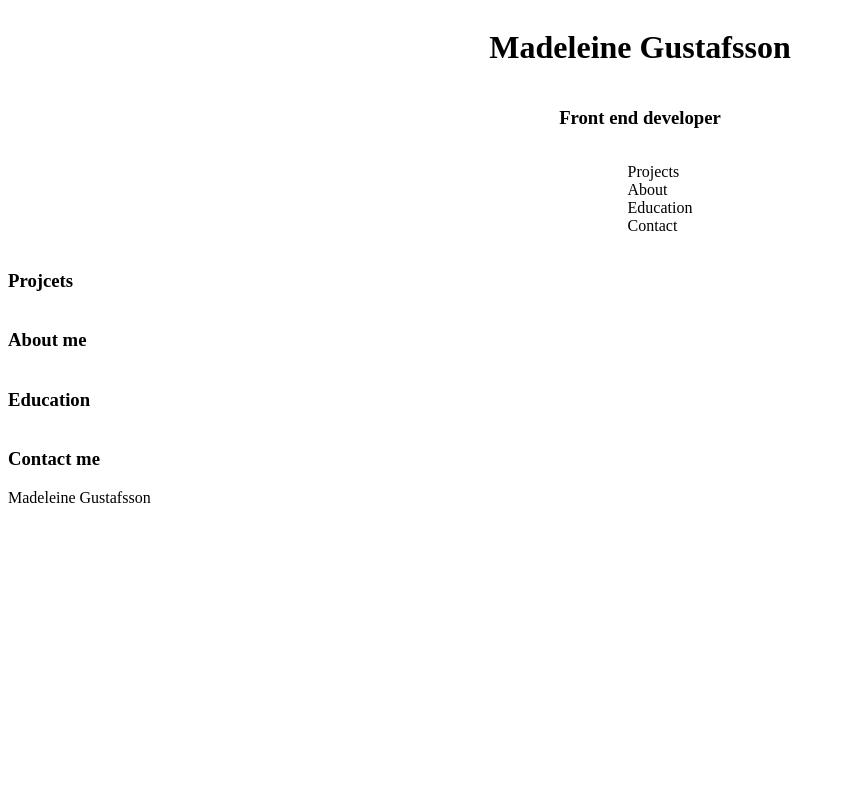
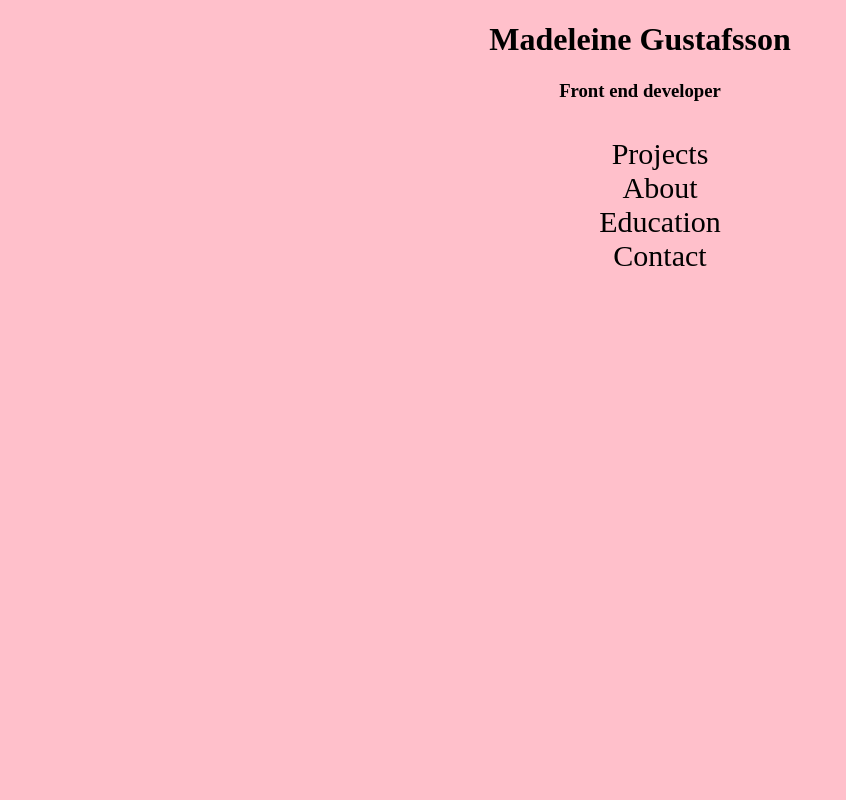
Before and after one commit to MadeleineGustafson/madde_cv, a plain HTML site: page index.html in a window 1280 px wide. Shown: the top 800 px of the page, without its empty margins (0-846 px from the left). Drawn offline with Linux system fonts and the light colour scheme.

Commit message:
change of layout + added dropdown menu

```diff
--- a/desktop.css
+++ b/desktop.css
@@ -1,12 +1,33 @@
 @media (min-width: 900px) {
-    .header-mobile {
-        display: none;
 
-    }
+   .hamburger {
+    display: none;
+   }
 
-    .header-desktop {
-        display: block;
-        display: flex;
-        text-align: center;
-    }
+   nav {
+    height: 20rem;
+    overflow: visible;
+   }
+
+   .project-section, .about-section, .education-section, .contact-section {
+    text-align: center;
+    display: flex;
+    align-items: center;
+    height: 50rem;
+    flex-direction: column;
+    border-bottom: 1px solid black;
+    padding-left: 4rem;
+    padding-right: 4rem;
+}
+
+.projektbox{
+    display: flex;
+    flex-direction: column;
+
   }
+
+  .myeducation, .aboutme, .contactme {
+   width: 50%;
+  }
+
+}
--- a/index.html
+++ b/index.html
@@ -5,42 +5,82 @@
     <meta http-equiv="X-UA-Compatible" content="IE=edge">
     <meta name="viewport" content="width=device-width, initial-scale=1.0">
     <title>Madeleine</title>
+    <script src="https://kit.fontawesome.com/4bcca7a847.js" crossorigin="anonymous"></script>
     <link rel="stylesheet" href="mobile.css">
     <link rel="stylesheet" href="tablet.css">
     <link rel="stylesheet" href="desktop.css">
+
+    <script src="main.js"></script>
 </head>
 <body>
-    <main>
-        <div class="header-desktop column" >
+
+    <div id="frontPage"></div>
+
+    <main id="main">
+    <div class="firstbox">
+        <div class="header-desktop " >
             <h1>Madeleine Gustafsson</h1>
             <h3>Front end developer</h3>
         </div>
 
-        <nav class="flex justify-center">
-            <ul>
-                <li>Projects</li>
-                <li>About</li>
-                <li>Education</li>
-                <li>Contact</li>
-            </ul>
-        </nav>
 
-        <div class="header-mobile column " >
-            <h1>Madeleine Gustafsson</h1>
-            <h3>Front end developer</h3>
+        <div id="hamburger" class="hamburger">
+            <i class="fa-solid fa-bars fa-xl"></i>
+        </div>
+        <div id="navigation" class="navigation">
+
+            <nav>
+                <ul>
+                    <li>
+                        <a href="#project-section">Projects</a>
+                    </li>
+                    <li>
+                        <a href="#about-section">About</a>
+                    </li>
+                    <li> <a href="#education-section">Education</a></li>
+                    <li>
+                        <a href="#contact-section">Contact</a>
+                    </li>
+                </ul>
+            </nav>
+
+
         </div>
 
-        <div id="project-section" class="project-section flex ">
-            <h3>Projcets</h3>
+
+    </div>
+
+
+
+
+        <div id="project-section" class="project-section ">
+            <h3>Projects</h3>
+            <div class="projectbox"></div>
+            <div class="myProjects">
+                <p>text based adventure</p>
+            </div>
+            <div class="myProjects">
+                <p>Coming soon</p>
+            </div>
+
         </div>
-        <div id="about-section" class="about-section flex">
+        <div id="about-section" class="about-section ">
             <h3>About me</h3>
+            <div class="aboutme">
+                <p>Lorem ipsum dolor sit amet consectetur adipisicing elit. Voluptatibus harum qui dolores quas, nulla modi alias itaque excepturi nemo veritatis perspiciatis quis distinctio dolore velit ipsum et eius repellat? Commodi.</p>
+            </div>
         </div>
-        <div id="education-section" class="education-section flex">
+        <div id="education-section" class="education-section ">
             <h3>Education</h3>
+            <div class="myeducation">
+                <p> Lorem ipsum dolor sit amet consectetur adipisicing elit. Expedita enim ad deserunt facilis, laborum vel quis velit nesciunt asperiores excepturi. Reprehenderit esse, exercitationem aut non quos cumque illo maiores veniam!</p>
+            </div>
         </div>
-        <div id="contact-section" class="contact-section flex">
+        <div id="contact-section" class="contact-section ">
             <h3>Contact me</h3>
+            <div class="contactme">
+                <p>Lorem ipsum, dolor sit amet consectetur adipisicing elit. Tempore optio quam aspernatur voluptas odit nisi eligendi iste, repudiandae, suscipit accusantium, sunt aliquid ullam saepe iure autem. Quis aliquam blanditiis facilis.</p>
+            </div>
         </div>
 
         <footer> Madeleine Gustafsson</footer>
--- /dev/null
+++ b/main.js
@@ -0,0 +1,17 @@
+window.addEventListener("DOMContentLoaded",main);
+
+function main() {
+
+    getDropdown();
+}
+
+
+function getDropdown () {
+    const hamburgerMenu = document.getElementById("hamburger");
+    hamburgerMenu.addEventListener("click", toggleMenu);
+}
+
+function toggleMenu() {
+    const nav = document.querySelector('nav');
+    nav.classList.toggle('dropdown');
+}
--- a/mobile.css
+++ b/mobile.css
@@ -1,23 +1,95 @@
-.header-desktop {
-    display: none;
+body {
+    margin: 0;
+    background-color: pink;
+}
+main {
+    display: flex;
+    flex-direction: column;
+    justify-content: center;
 }
 
-.header-mobile {
+/* Header area */
+
+.header-desktop {
+    width: 100%;
+    text-align: center;
+
+}
+
+/* Navigation menu */
+
+.navigation {
+    width: 100%;
+    height: 100%;
+}
+
+nav {
+    text-align: center;
+    overflow: hidden;
+    height: 0px;
+}
+
+
+.hamburger {
+    background-color: orange;
+    width: 2rem;
+    height: 2rem;
     display: flex;
     justify-content: center;
-    text-align: center;
     align-items: center;
+
+}
+
+.dropdown {
+    background-color: orange;
     width: 100%;
-    height: 30rem;
+    height: 50%
+}
+ul {
+    margin-left:0;
 }
 
 li {
     list-style: none;
+    font-size: 30px;
+
+}
+a {
+    text-decoration: none;
+    color:black;
 }
 
+/* Main area */
+.firstbox {
+    width: 100%;
+    height: 46rem;
+    display: flex;
+    justify-content: center;
+    flex-direction: column;
+    align-items: center;
+    border-bottom: 1px solid black;
 
+}
 
-.flex { display: flex;}
-.justify-center { justify-content: center;}
-.align-center{ align-items: center;}
-.column { flex-direction: column;}
+.project-section, .about-section, .education-section, .contact-section {
+    text-align: center;
+    display: flex;
+    align-items: center;
+    flex-direction: column;
+   height: 50rem;
+    border-bottom: 1px solid black;
+    padding-left: 1.5rem;
+    padding-right: 1.5rem;
+}
+
+.myProjects {
+    width: 60%;
+    height: 10rem;
+    background-color: orange;
+    margin: 1rem;
+}
+
+footer {
+    margin-bottom: 0;
+    height: 3rem;
+}
--- a/tablet.css
+++ b/tablet.css
@@ -1,3 +1,7 @@
 @media (min-width: 600px) {
 
+    .firstbox {
+        height: 74rem;
+    }
+
   }
```
